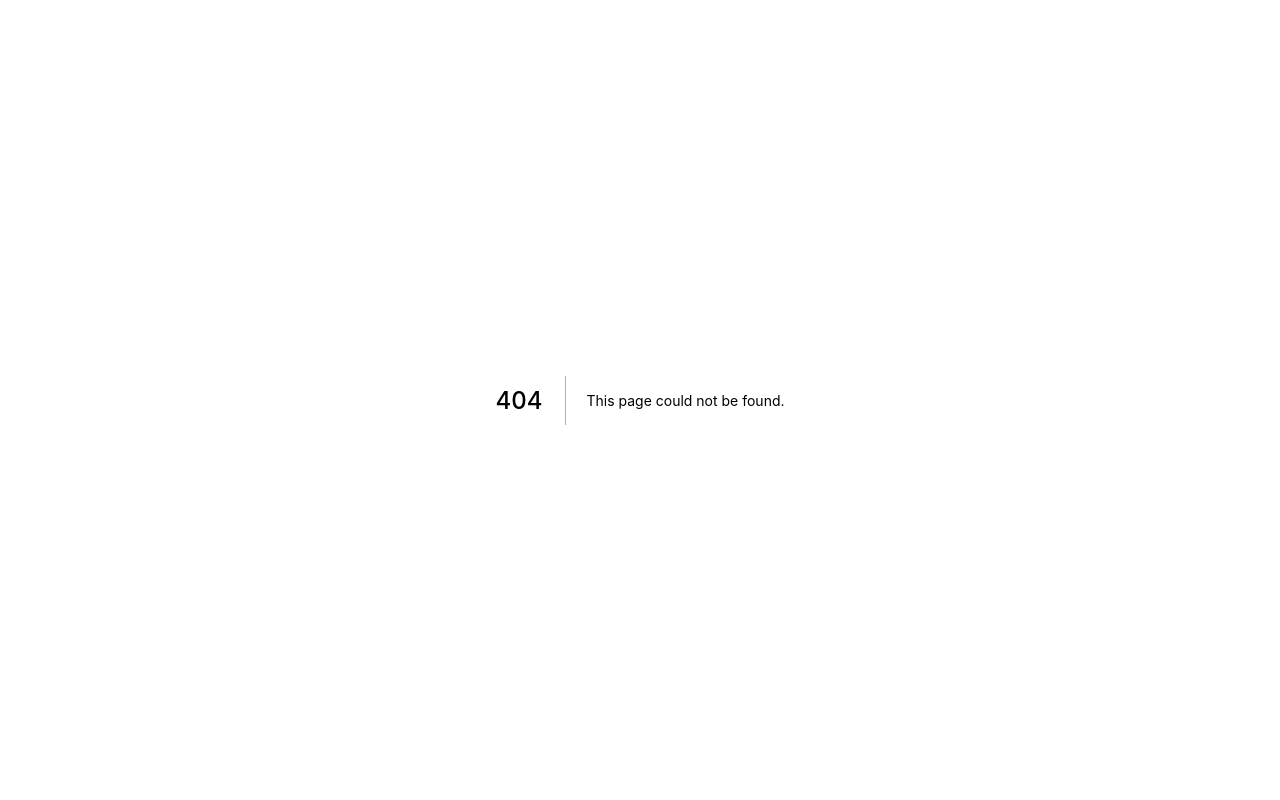
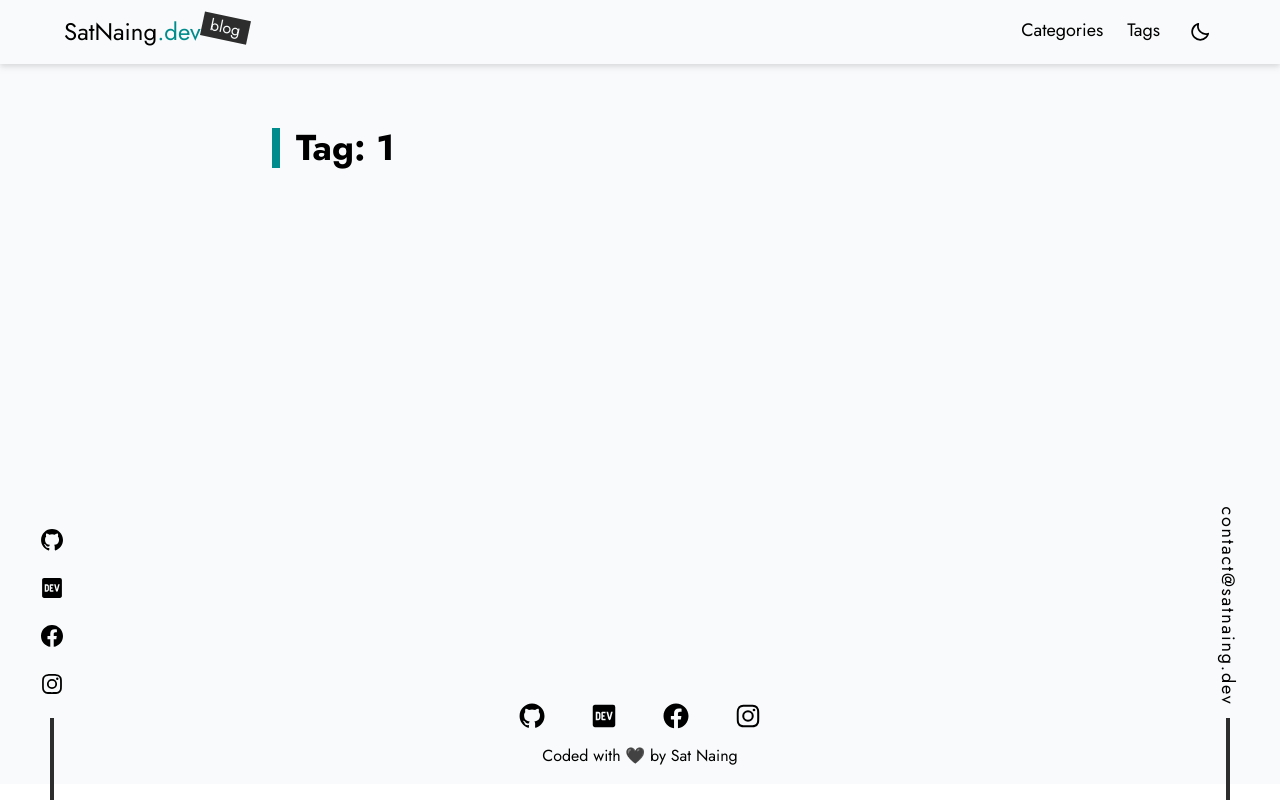
Before and after one commit to Muray1008/portfolio, a Next.js app: page /blog/tags/1 in a window 1280 px wide. Before the commit this address had no page. Built offline with nearby package versions, Linux system fonts and the light colour scheme.

Commit message:
:sparkles: add individual tag section

```diff
--- /dev/null
+++ b/pages/blog/tags/[tag].tsx
@@ -0,0 +1,83 @@
+import type { GetStaticPaths, GetStaticProps, NextPage } from "next";
+
+import AppHead from "@/components/AppHead";
+import SkipToMain from "@/components/SkipToMain";
+import SocialLinks from "@/components/SocialLinks";
+import BlogHeader from "@/components/blog/BlogHeader";
+import BlogCard from "@/components/BlogCard";
+import Footer from "@/components/Footer";
+import { getAllPosts, getAllTagPosts } from "utils/api";
+import { MdxMeta } from "../posts/[slug]";
+
+type Props = {
+  posts: MdxMeta[];
+  tag: string;
+};
+
+const Blog: NextPage<Props> = ({ posts, tag }) => {
+  return (
+    <>
+      <AppHead
+        title="Blog - Sat Naing"
+        meta={{ description: "my blog desc" }}
+      />
+      <div className="bg-bglight dark:bg-bgdark">
+        <div className="selection:bg-marrsgreen selection:text-bglight dark:selection:bg-carrigreen dark:selection:text-bgdark">
+          <SkipToMain />
+          <BlogHeader />
+          <SocialLinks />
+          <main id="main" className="mb-20 min-h-[70vh]">
+            <div className="mt-16 pt-8 md:pt-16 px-4 sm:px-8 md:px-20 max-w-4xl mx-auto">
+              <h1 className="text-2xl md:text-3xl lg:text-4xl font-medium md:font-bold mb-0 md:mb-8 pl-2 md:pl-4 border-l-8 border-marrsgreen dark:border-carrigreen">
+                Tag: {tag}
+              </h1>
+            </div>
+            <div className="px-4 sm:px-8 md:px-20 max-w-4xl mx-auto">
+              {posts.map((post) => (
+                <BlogCard post={post} key={post.slug} />
+              ))}
+            </div>
+          </main>
+          <Footer />
+        </div>
+      </div>
+    </>
+  );
+};
+
+export const getStaticProps: GetStaticProps = async ({ params }) => {
+  const posts = getAllTagPosts(
+    ["slug", "title", "excerpt", "datetime", "category"],
+    params!.tag as string
+  );
+
+  return {
+    props: {
+      posts,
+      tag: params!.tag,
+    },
+  };
+};
+
+export const getStaticPaths: GetStaticPaths = () => {
+  const posts = getAllPosts(["tags"]);
+
+  let tags: string[] = [];
+  for (let post of posts) {
+    if (post.tags) tags.push(...(post.tags as string[]));
+  }
+  tags = tags.filter((x, i, a) => a.indexOf(x) == i);
+
+  return {
+    paths: tags.map((tag) => {
+      return {
+        params: {
+          tag,
+        },
+      };
+    }),
+    fallback: false,
+  };
+};
+
+export default Blog;
```
